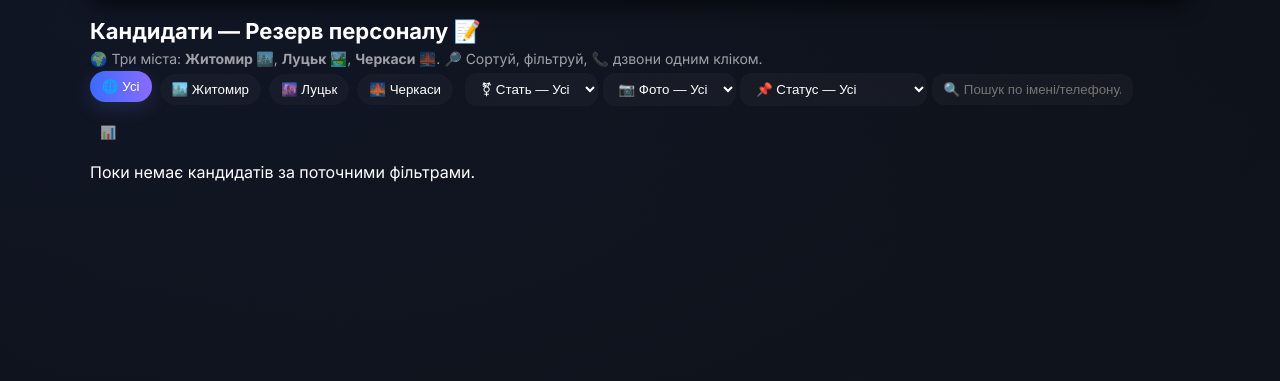
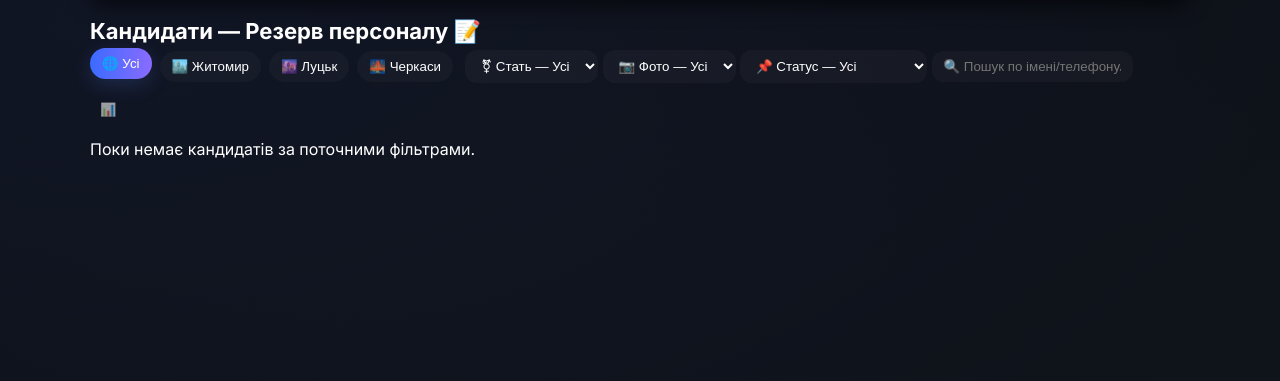
Before and after one commit to Tim-Bim/rezerv, a Flask app: page / in a window 1280 px wide. Shown: the part 93-474 px from the top of the page. Run offline with Flask 3, Linux system fonts and the light colour scheme; data that the repository does not hold is empty.

Commit message:
Update index.html

```diff
--- a/templates/index.html
+++ b/templates/index.html
@@ -31,8 +31,7 @@
     <!-- Hero Section -->
     <section class="hero">
       <h1>Кандидати — Резерв персоналу 📝</h1>
-      <p class="lead">🌍 Три міста: <strong>Житомир 🏙️</strong>, <strong>Луцьк 🏞️</strong>, <strong>Черкаси 🌉</strong>.
-      🔎 Сортуй, фільтруй, 📞 дзвони одним кліком.</p>
+
     </section>
 
     <!-- Controls / Filters -->
```
